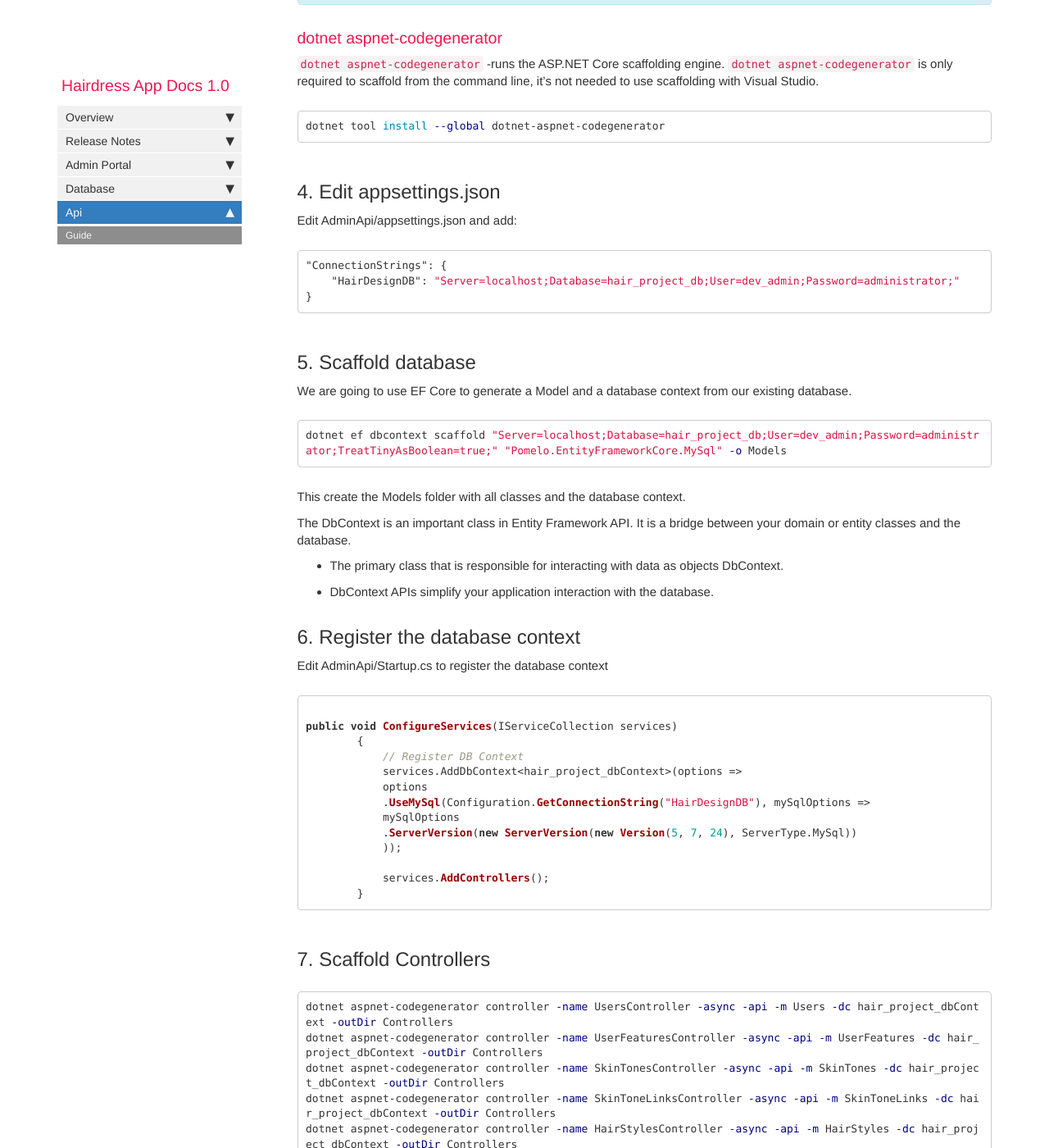
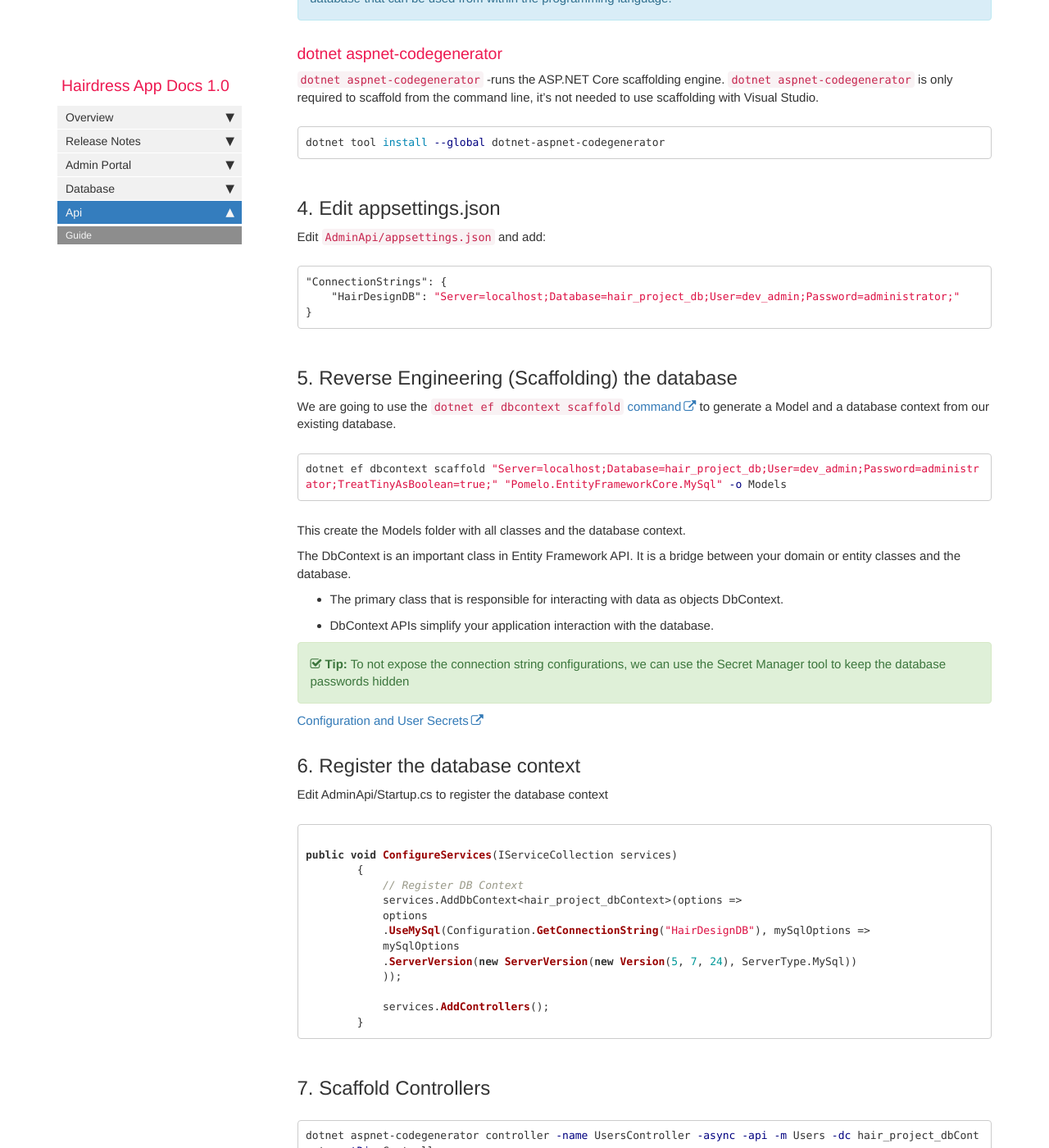
Before and after one commit to HairdressingProject/HairdressingApp, a Jekyll site: the page built from pages/mydoc/mydoc_api.md, in a window 1280 px wide and 1400 px high, scrolled down 1893 px. Shown: the whole window at 82% size. Built offline with Jekyll 4.4.1, drawn with Linux system fonts in a browser that asks for light colours; comment, search, counter and statistics services are not loaded; some of the changed text lies outside the part shown.

Commit message:
edited api docs

````diff
--- a/pages/mydoc/mydoc_api.md
+++ b/pages/mydoc/mydoc_api.md
@@ -70,7 +70,7 @@
 ```
 
 ## 4. Edit appsettings.json
-Edit AdminApi/appsettings.json and add:
+Edit `AdminApi/appsettings.json` and add:
 ```json
 "ConnectionStrings": {
     "HairDesignDB": "Server=localhost;Database=hair_project_db;User=dev_admin;Password=administrator;"
@@ -78,8 +78,9 @@
 ```
 
 
-## 5. Scaffold database
-We are going to use EF Core to generate a Model and a database context from our existing database.
+## 5. Reverse Engineering (Scaffolding) the database
+We are going to use the `dotnet ef dbcontext scaffold` [command](https://docs.microsoft.com/en-us/ef/core/managing-schemas/scaffolding) to generate a Model and a database context from our existing database.
+
 
 ```bash
 dotnet ef dbcontext scaffold "Server=localhost;Database=hair_project_db;User=dev_admin;Password=administrator;TreatTinyAsBoolean=true;" "Pomelo.EntityFrameworkCore.MySql" -o Models
@@ -90,6 +91,11 @@
 The DbContext is an important class in Entity Framework API. It is a bridge between your domain or entity classes and the database.
 - The primary class that is responsible for interacting with data as objects DbContext.
 - DbContext APIs simplify your application interaction with the database.
+
+{% include tip.html content="To not expose the connection string configurations, we can use the Secret Manager tool to keep the database passwords hidden" %}
+
+[Configuration and User Secrets](https://docs.microsoft.com/en-us/ef/core/managing-schemas/scaffolding#configuration-and-user-secrets)
+
 
 ## 6. Register the database context
 
````
